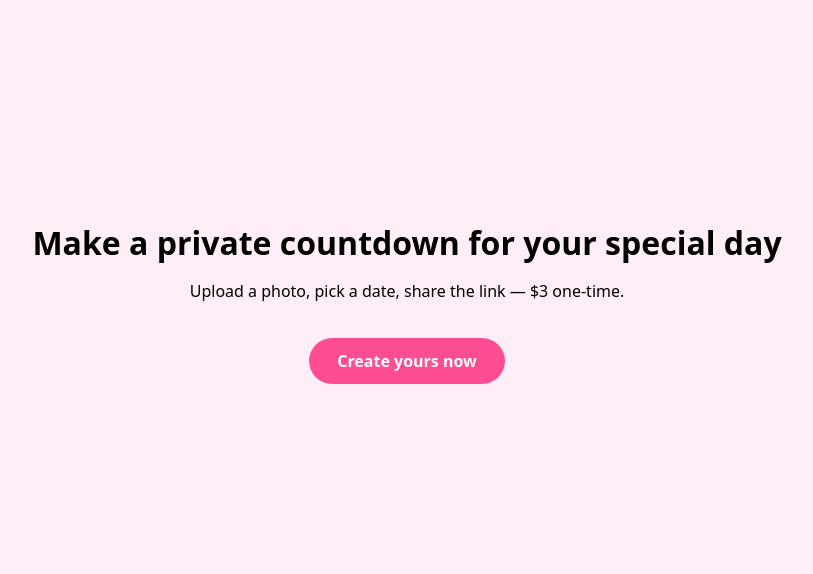
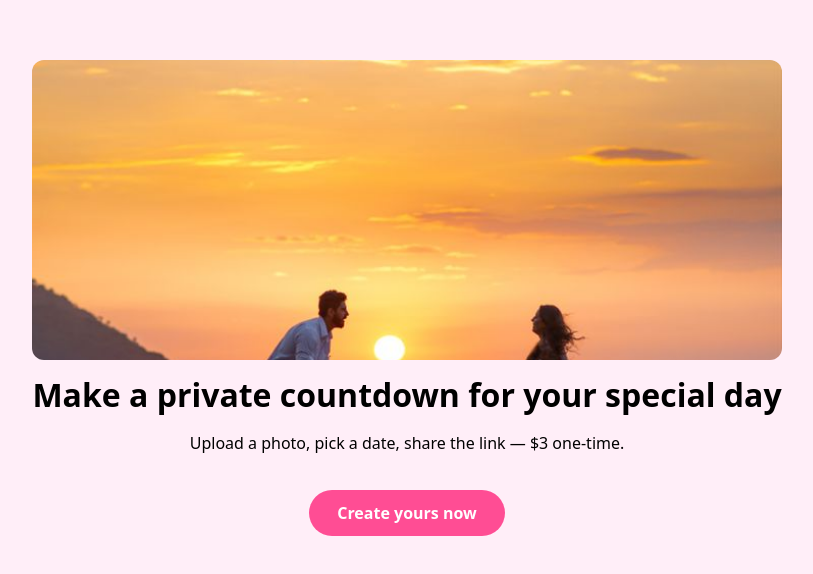
Before and after one commit to Yashveer-man/couple-countdown, a plain HTML site: page index.html in a window 1280 px wide. Shown: the part 102-676 px from the top of the page, without its empty margins (233-1046 px from the left). Drawn offline with Linux system fonts and the light colour scheme.

Commit message:
Update index.html

```diff
--- a/index.html
+++ b/index.html
@@ -7,7 +7,8 @@
   <link rel="stylesheet" href="style.css"/>
 </head>
 <body>
-  <header>
+    <header>
+    <img src="hero.jpg" alt="NYC skyline" style="width:100%;max-height:300px;object-fit:cover;border-radius:12px;">
     <h1>Make a private countdown for your special day</h1>
     <p>Upload a photo, pick a date, share the link — $3 one-time.</p>
     <a href="create.html" class="btn">Create yours now</a>
```
